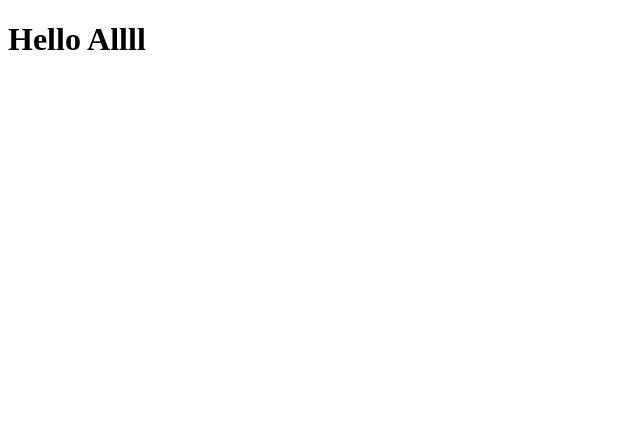
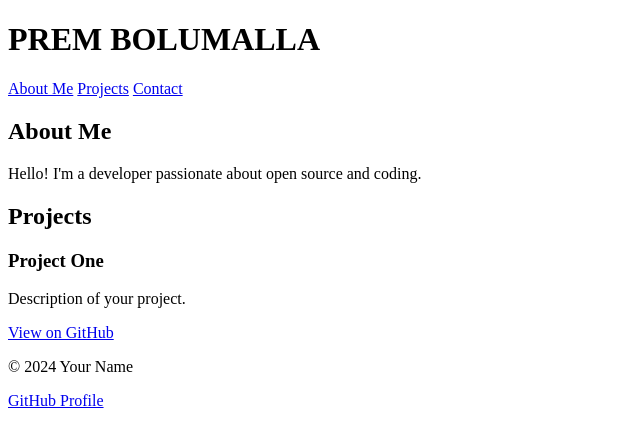
Before and after one commit to premh0818/.github.io, a plain HTML site: page index.html in a window 1280 px wide. Shown: the whole page, without its empty margins (0-640 px from the left). Drawn offline with Linux system fonts and the light colour scheme.

Commit message:
Update index.html

```diff
--- a/index.html
+++ b/index.html
@@ -5,7 +5,98 @@
     <meta name="viewport" content="width=device-width, initial-scale=1.0">
     <title>Document</title>
 </head>
+
+<!-- Basic Structure
+<!DOCTYPE html>: Defines the document type as HTML5.
+<html>: The root of your HTML document.
+<head>: Contains meta information, links to stylesheets, etc.
+<title>: Sets the title of your page (appears in browser tab).
+<body>: The main content area where everything visible to users goes.
+Content Organization
+<header>: For your website’s header, which might include a logo, navigation, or a title.
+<nav>: Holds navigation links (e.g., to sections like "About Me," "Projects," "Contact").
+<main>: The main content section, focusing on the primary content of the page.
+<section>: Divides content into logical blocks (e.g., "About Me," "Portfolio").
+<article>: For standalone content, like blog posts or a portfolio entry.
+<footer>: For the footer section, typically includes copyright, social media links, or contact information.
+Text and Headings
+<h1> to <h6>: Headings of different sizes, with <h1> being the largest.
+<p>: Paragraphs of text.
+<strong> or <b>: Bold text for emphasis.
+<em> or <i>: Italics for emphasis.
+Links and Buttons
+<a href="URL">: Creates a hyperlink. Example: <a href="https://github.com/your-username" target="_blank">GitHub</a>.
+<button>: Creates clickable buttons (can also be styled to look like links).
+Lists
+<ul>: Unordered list (bulleted).
+<ol>: Ordered list (numbered).
+<li>: List items within <ul> or <ol>.
+Images and Media
+<img src="URL" alt="description">: Displays an image, with alt providing a text description.
+<video>: Embeds a video. You can add attributes like controls for play/pause options.
+<audio>: Embeds audio files with optional controls.
+Forms and Inputs
+<form action="submit-url" method="post">: Defines a form.
+<input type="text" name="fieldname">: Text input fields.
+<textarea>: For larger text input areas.
+<button type="submit">: A button to submit the form data.
+Styling and Layout
+<div>: A block-level container used to group content (often styled with CSS).
+<span>: An inline container used to group text for styling.
+<style>: Inline CSS styles (though linking a stylesheet is usually preferred).
+<link rel="stylesheet" href="styles.css">: Links to an external CSS file in the <head>.
+Semantic Tags
+<aside>: Content related to the main content, like a sidebar.
+<figure> and <figcaption>: Wraps images with a caption, ideal for portfolios. -->
+
+
+    <!DOCTYPE html>
+<html lang="en">
+<head>
+    <meta charset="UTF-8">
+    <meta name="viewport" content="width=device-width, initial-scale=1.0">
+    <title> PREM BOLUMALLA</title>
+    <link rel="stylesheet" href="styles.css">
+</head>
+<style>
+    body {
+        background-image:('istockphoto-543183018-1024x1024.jpg');
+        background-size: cover; /* Ensures the image covers the entire background */
+        background-repeat: no-repeat; /* Prevents the image from repeating */
+        background-position: center; /* Centers the image */
+    }
+</style>
 <body>
-    <h1>Hello Allll</h1>
+
+<header>
+    <h1>PREM BOLUMALLA</h1>
+    <nav>
+        <a href="#about">About Me</a>
+        <a href="#projects">Projects</a>
+        <a href="#contact">Contact</a>
+    </nav>
+</header>
+
+<main>
+    <section id="about">
+        <h2>About Me</h2>
+        <p>Hello! I'm a developer passionate about open source and coding.</p>
+    </section>
+
+    <section id="projects">
+        <h2>Projects</h2>
+        <article>
+            <h3>Project One</h3>
+            <p>Description of your project.</p>
+            <a href="https://github.com/your-username/project-one" target="_blank">View on GitHub</a>
+        </article>
+    </section>
+</main>
+
+<footer>
+    <p>&copy; 2024 Your Name</p>
+    <a href="https://github.com/your-username" target="_blank">GitHub Profile</a>
+</footer>
+
 </body>
 </html>
```
